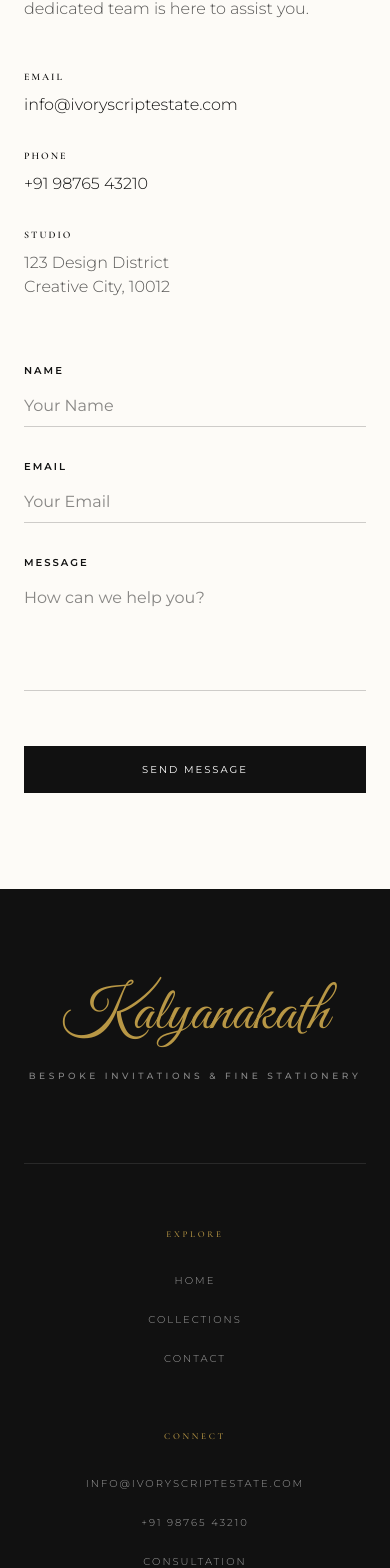
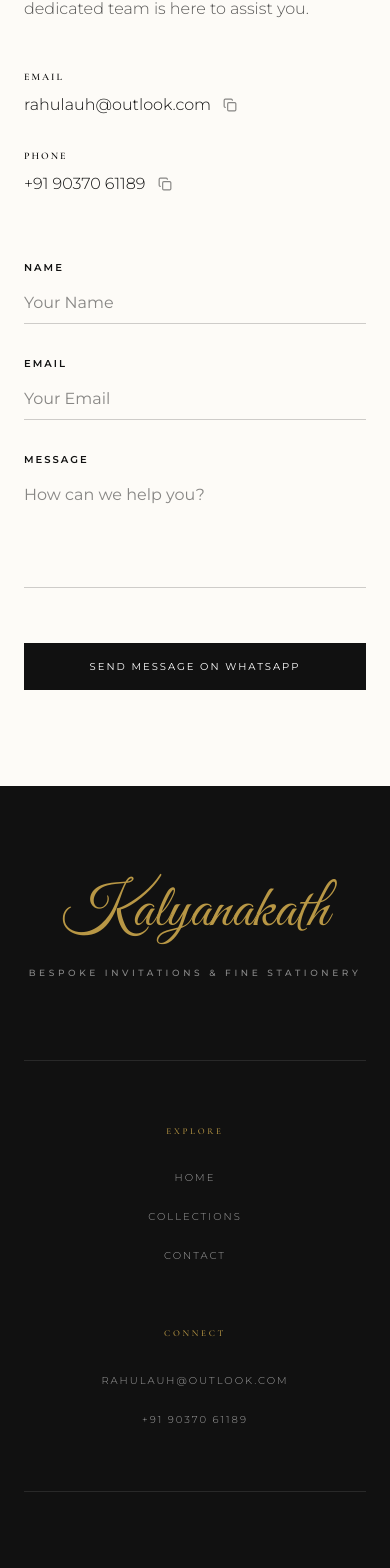
Before and after one commit to DonBinoyDb/invitation-cards, a React (Vite) app: page /contact in a window 390 px wide. Shown: the part 422-1990 px from the top of the page. Built offline with nearby package versions, Linux system fonts and the light colour scheme; no server answers; the database is empty.

Commit message:
feat: implement product detail page and global footer component

```diff
--- a/src/components/Footer.tsx
+++ b/src/components/Footer.tsx
@@ -24,10 +24,10 @@ const Footer = () => {
           </p>
         </div>
 
-        <div className="grid grid-cols-1 md:grid-cols-3 gap-16 md:gap-8 mb-24 border-y border-white/10 py-16 text-center md:text-left">
+        <div className="grid grid-cols-1 md:grid-cols-2 gap-16 md:gap-8 mb-24 border-y border-white/10 py-16 text-center md:text-left">
 
           {/* Links Grid */}
-          <div className="flex flex-col items-center md:items-start">
+          <div className="flex flex-col items-center md:items-start md:pl-24">
             <h4 className="text-[9px] tracking-[0.3em] uppercase text-brand-gold mb-8 font-medium">Explore</h4>
             <ul className="space-y-6 text-[10px] tracking-[0.2em] uppercase text-white/60 font-light">
               <li><Link to="/" className="hover:text-brand-gold transition-colors duration-300">Home</Link></li>
@@ -39,29 +39,15 @@ const Footer = () => {
           <div className="flex flex-col items-center md:items-start">
             <h4 className="text-[9px] tracking-[0.3em] uppercase text-brand-gold mb-8 font-medium">Connect</h4>
             <ul className="space-y-6 text-[10px] tracking-[0.2em] uppercase text-white/60 font-light">
-              <li><a href="mailto:info@ivoryscriptestate.com" className="hover:text-brand-gold transition-colors duration-300">info@ivoryscriptestate.com</a></li>
-              <li><a href="tel:+919876543210" className="hover:text-brand-gold transition-colors duration-300">+91 98765 43210</a></li>
-              <li><Link to="/contact" className="hover:text-brand-gold transition-colors duration-300">Consultation</Link></li>
-            </ul>
-          </div>
-
-          <div className="flex flex-col items-center md:items-start">
-            <h4 className="text-[9px] tracking-[0.3em] uppercase text-brand-gold mb-8 font-medium">Follow</h4>
-            <ul className="space-y-6 text-[10px] tracking-[0.2em] uppercase text-white/60 font-light">
-              <li><a href="#" className="hover:text-brand-gold transition-colors duration-300">Instagram</a></li>
-              <li><a href="#" className="hover:text-brand-gold transition-colors duration-300">Pinterest</a></li>
-              <li><a href="#" className="hover:text-brand-gold transition-colors duration-300">Journal</a></li>
+              <li><a href="mailto:rahulauh@outlook.com" className="hover:text-brand-gold transition-colors duration-300">rahulauh@outlook.com</a></li>
+              <li><a href="tel:+919037061189" className="hover:text-brand-gold transition-colors duration-300">+91 90370 61189</a></li>
             </ul>
           </div>
         </div>
 
         {/* Bottom */}
-        <div className="flex flex-col md:flex-row justify-between items-center gap-6 text-[9px] tracking-[0.3em] uppercase text-white/30 pt-4">
+        <div className="flex flex-col items-center justify-center gap-6 text-[9px] tracking-[0.3em] uppercase text-white/30 pt-4">
           <p>&copy; {new Date().getFullYear()} KALYANAKATH. ALL RIGHTS RESERVED.</p>
-          <div className="flex gap-8">
-            <a href="#" className="hover:text-brand-gold transition-colors duration-300">Privacy Policy</a>
-            <a href="#" className="hover:text-brand-gold transition-colors duration-300">Terms of Service</a>
-          </div>
         </div>
       </div>
     </footer>
--- a/src/pages/Contact.tsx
+++ b/src/pages/Contact.tsx
@@ -1,6 +1,25 @@
-
+import { useState } from 'react';
+import { Copy, Check } from 'lucide-react';
 
 const Contact = () => {
+  const [formData, setFormData] = useState({ name: '', email: '', message: '' });
+  const [copiedField, setCopiedField] = useState<string | null>(null);
+
+  const handleCopy = (text: string, field: string) => {
+    navigator.clipboard.writeText(text);
+    setCopiedField(field);
+    setTimeout(() => setCopiedField(null), 2000);
+  };
+
+  const handleWhatsAppSubmit = (e: React.FormEvent) => {
+    e.preventDefault();
+    const { name, email, message } = formData;
+    const whatsappNumber = "919037061189";
+    const text = `Hi, I am ${name}${email ? ` (${email})` : ''}.\n\n${message}`;
+    const whatsappUrl = `https://wa.me/${whatsappNumber}?text=${encodeURIComponent(text)}`;
+    window.open(whatsappUrl, '_blank');
+  };
+
   return (
     <div className="min-h-screen pt-32 pb-24 px-6 md:px-12 lg:px-24 max-w-7xl mx-auto">
       <div className="text-center mb-16">
@@ -18,35 +37,61 @@ const Contact = () => {
           <div className="space-y-8">
             <div>
               <h3 className="text-[10px] tracking-[0.2em] uppercase font-semibold mb-2">Email</h3>
-              <a href="mailto:info@ivoryscriptestate.com" className="font-light hover:text-brand-gold transition-colors">info@ivoryscriptestate.com</a>
+              <div className="flex items-center gap-3">
+                <a href="mailto:rahulauh@outlook.com" className="font-light hover:text-brand-gold transition-colors">rahulauh@outlook.com</a>
+                <button onClick={() => handleCopy('rahulauh@outlook.com', 'email')} className="text-brand-dark/50 hover:text-brand-dark transition-colors" title="Copy Email">
+                  {copiedField === 'email' ? <Check size={14} className="text-green-500" /> : <Copy size={14} />}
+                </button>
+              </div>
             </div>
             <div>
               <h3 className="text-[10px] tracking-[0.2em] uppercase font-semibold mb-2">Phone</h3>
-              <a href="tel:+919876543210" className="font-light hover:text-brand-gold transition-colors">+91 98765 43210</a>
-            </div>
-            <div>
-              <h3 className="text-[10px] tracking-[0.2em] uppercase font-semibold mb-2">Studio</h3>
-              <p className="font-light text-brand-dark/70">123 Design District<br/>Creative City, 10012</p>
+              <div className="flex items-center gap-3">
+                <a href="tel:+919037061189" className="font-light hover:text-brand-gold transition-colors">+91 90370 61189</a>
+                <button onClick={() => handleCopy('+919037061189', 'phone')} className="text-brand-dark/50 hover:text-brand-dark transition-colors" title="Copy Phone">
+                  {copiedField === 'phone' ? <Check size={14} className="text-green-500" /> : <Copy size={14} />}
+                </button>
+              </div>
             </div>
           </div>
         </div>
 
         <div>
-          <form className="space-y-8">
+          <form className="space-y-8" onSubmit={handleWhatsAppSubmit}>
             <div>
               <label className="block text-[10px] tracking-[0.2em] uppercase font-semibold mb-2">Name</label>
-              <input type="text" className="w-full border-b border-brand-dark/20 bg-transparent py-2 focus:outline-none focus:border-brand-gold transition-colors" placeholder="Your Name" />
+              <input
+                type="text"
+                value={formData.name}
+                onChange={(e) => setFormData({...formData, name: e.target.value})}
+                required
+                className="w-full border-b border-brand-dark/20 bg-transparent py-2 focus:outline-none focus:border-brand-gold transition-colors"
+                placeholder="Your Name"
+              />
             </div>
             <div>
               <label className="block text-[10px] tracking-[0.2em] uppercase font-semibold mb-2">Email</label>
-              <input type="email" className="w-full border-b border-brand-dark/20 bg-transparent py-2 focus:outline-none focus:border-brand-gold transition-colors" placeholder="Your Email" />
+              <input
+                type="email"
+                value={formData.email}
+                onChange={(e) => setFormData({...formData, email: e.target.value})}
+                className="w-full border-b border-brand-dark/20 bg-transparent py-2 focus:outline-none focus:border-brand-gold transition-colors"
+                placeholder="Your Email"
+              />
             </div>
             <div>
               <label className="block text-[10px] tracking-[0.2em] uppercase font-semibold mb-2">Message</label>
-              <textarea rows={4} className="w-full border-b border-brand-dark/20 bg-transparent py-2 focus:outline-none focus:border-brand-gold transition-colors resize-none" placeholder="How can we help you?"></textarea>
+              <textarea
+                rows={4}
+                value={formData.message}
+                onChange={(e) => setFormData({...formData, message: e.target.value})}
+                required
+                className="w-full border-b border-brand-dark/20 bg-transparent py-2 focus:outline-none focus:border-brand-gold transition-colors resize-none"
+                placeholder="How can we help you?"
+              ></textarea>
             </div>
             <button type="submit" className="bg-brand-dark text-white px-8 py-4 text-[10px] tracking-[0.2em] uppercase hover:bg-brand-gold transition-colors w-full mt-4">
-              Send Message
+              Send Message on WhatsApp
             </button>
           </form>
         </div>
--- a/src/pages/Home.tsx
+++ b/src/pages/Home.tsx
@@ -71,12 +71,12 @@ const Home = () => {
             {heroSubtext}
           </p>
           <div className="flex flex-col sm:flex-row w-full sm:w-auto gap-3 sm:gap-4">
-            <button className="w-full sm:w-auto bg-brand-dark text-white font-bold text-xs px-8 py-4 uppercase tracking-widest hover:bg-black transition-colors">
-              Buy Product
-            </button>
-            <button className="w-full sm:w-auto bg-white text-brand-dark border border-brand-dark font-bold text-xs px-8 py-4 uppercase tracking-widest hover:bg-gray-50 transition-colors">
-              Explore Product
-            </button>
+            <Link to="/collections" className="w-full sm:w-auto bg-brand-dark text-white font-bold text-xs px-8 py-4 uppercase tracking-widest hover:bg-black transition-colors text-center">
+              View Collections
+            </Link>
+            <Link to="/contact" className="w-full sm:w-auto bg-white text-brand-dark border border-brand-dark font-bold text-xs px-8 py-4 uppercase tracking-widest hover:bg-gray-50 transition-colors text-center">
+              Contact Us
+            </Link>
           </div>
         </div>
 
```
Also changed, not shown: src/pages/ProductDetail.tsx (+34 -5 lines).
